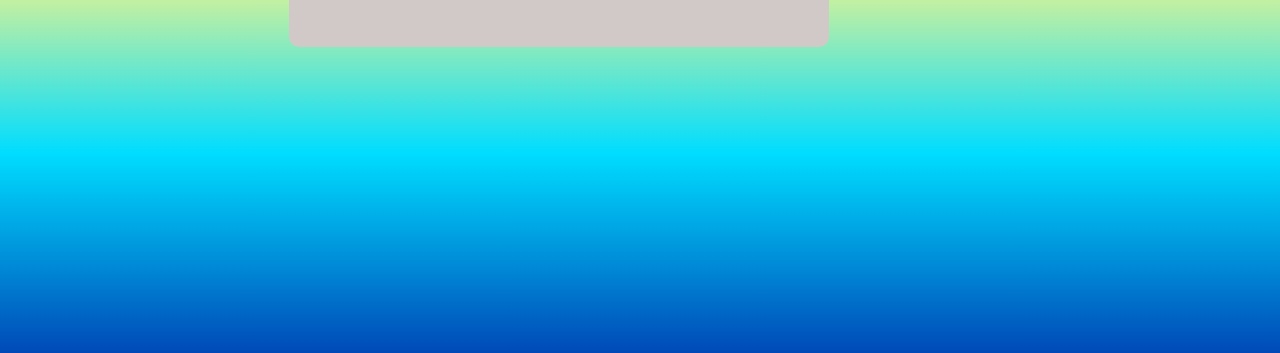
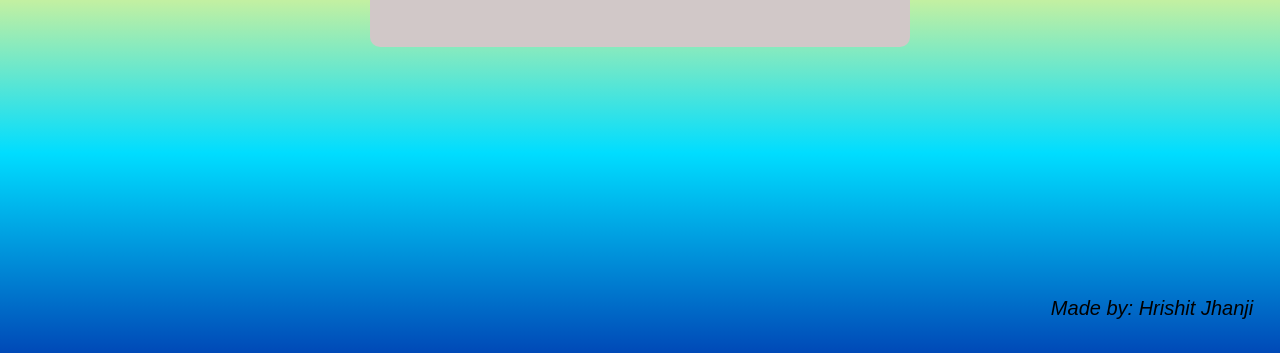
Before and after one commit to HrJ-06/To-Do-List, a plain HTML site: page index.html in a window 1280 px wide. Shown: the part 447-800 px from the top of the page. Drawn offline with Linux system fonts and the light colour scheme.

Commit message:
Update style.css

```diff
--- a/style.css
+++ b/style.css
@@ -20,6 +20,13 @@
     background-color: rgb(209, 200, 200);
     border-radius: 10px;
     padding-bottom: 30px;
+}
+.name-box{
+    font-size: 20px;
+    font-style: italic;
+    position: absolute;
+    top:93%;
+    margin-left: 80%;
 }
 
 .todo-name{
```
